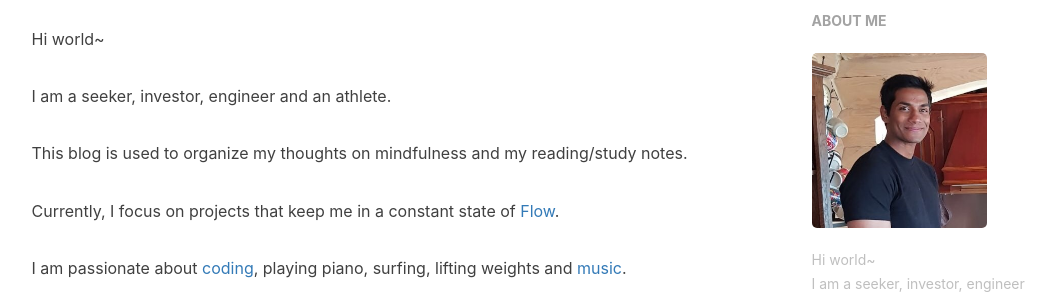
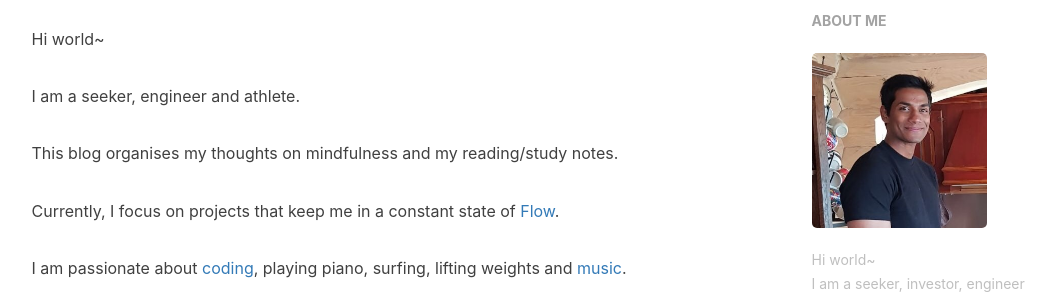
Before and after one commit to aaronjohn2/aaronjohn2.github.io, a Jekyll site: the page built from about.html, in a window 1280 px wide, cut to the strip 522-816 px from the top of the page. Shown: the whole strip, without its empty margins (136-1191 px from the left). Built offline with Jekyll 4.4.1, drawn with Linux system fonts in a browser that asks for light colours; nearby versions of some CDN libraries; comment, search, counter and statistics services are not loaded.

Commit message:
Update en.md

```diff
--- a/_includes/about/en.md
+++ b/_includes/about/en.md
@@ -1,8 +1,8 @@
 Hi world~
 
-I am a seeker, investor, engineer and an athlete.
+I am a seeker, engineer and athlete.
 
-This blog is used to organize my thoughts on mindfulness and my reading/study notes.
+This blog organises my thoughts on mindfulness and my reading/study notes.
 
 Currently, I focus on projects that keep me in a constant state of <a href="https://en.wikipedia.org/wiki/Flow_(psychology)" target="_blank" rel="noopener noreferrer">Flow</a>.
 
```
